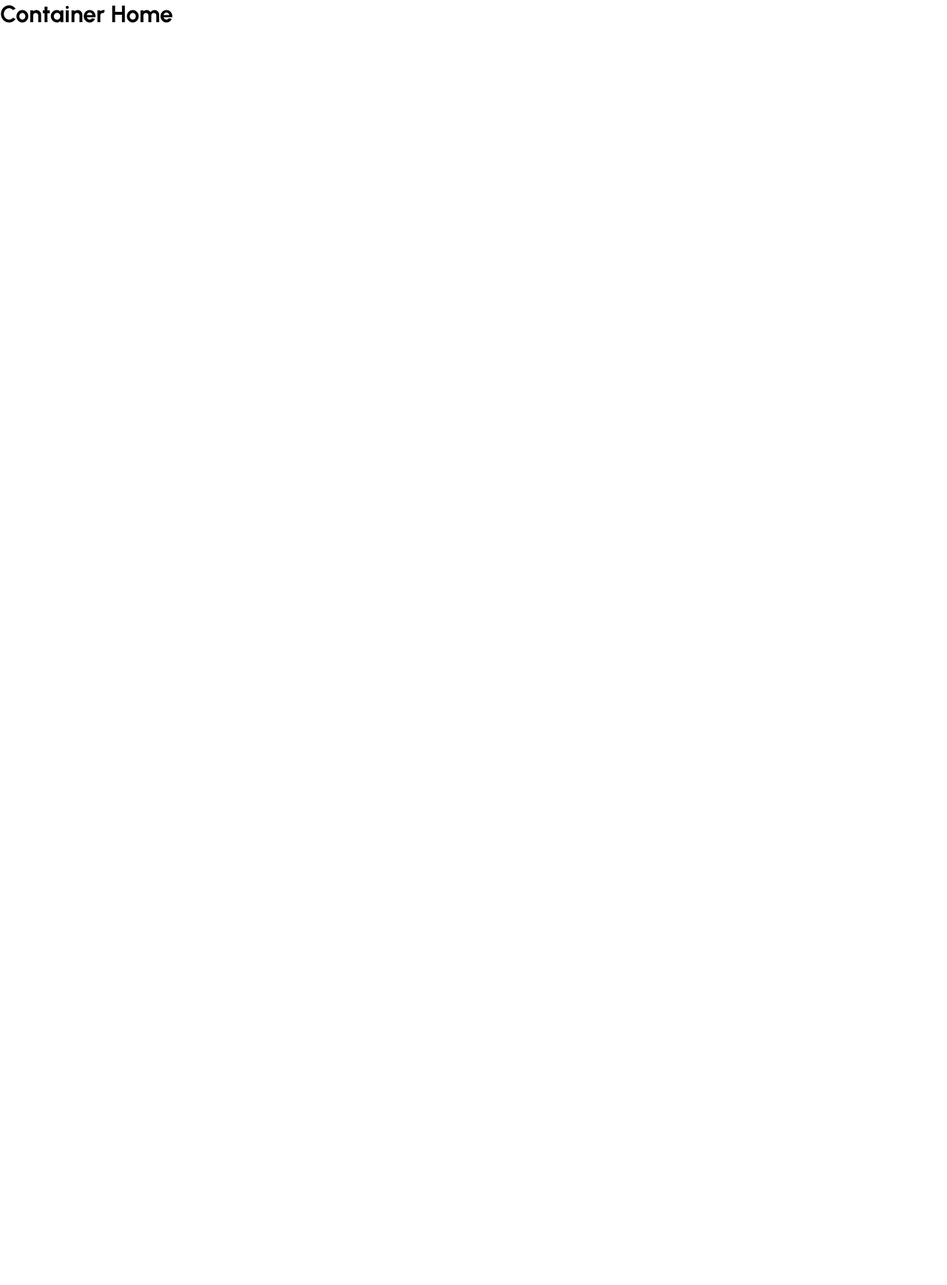
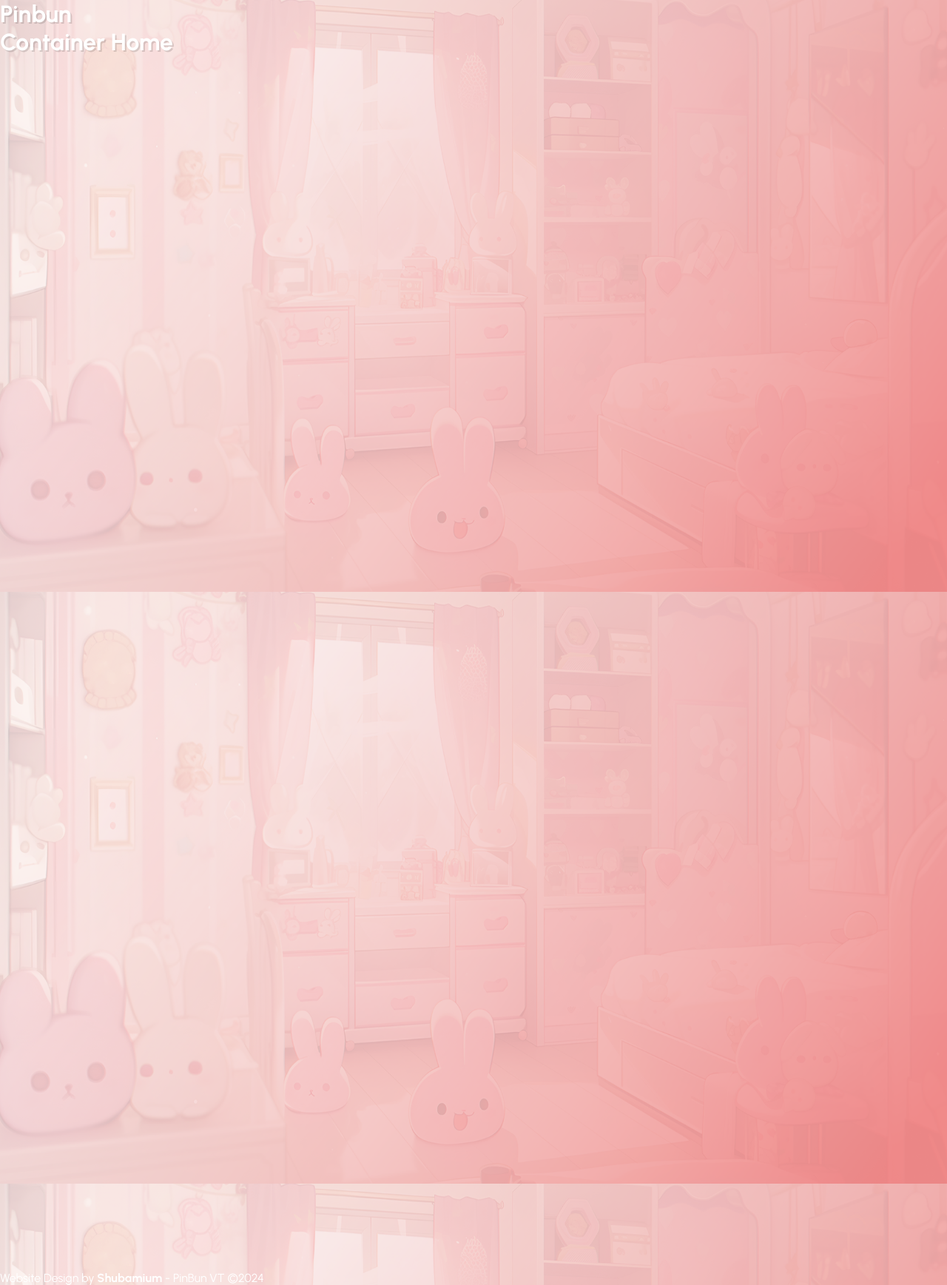
Before and after one commit to Shubamium/PinBun, a Next.js app: page / in a window 1280 px wide. Shown: the whole page at 74% size. Before the commit the page ends 800 px from the top, so only its background shows below. Built offline with nearby package versions, Linux system fonts and the light colour scheme.

Commit message:
Initialize the header and footer and general basic styling

```diff
--- a/src/app/globals.scss
+++ b/src/app/globals.scss
@@ -3,9 +3,23 @@
   box-sizing: border-box;
   padding: 0;
   margin: 0;
+	color: white;
 }
 
+h1,h2,p{
+	text-shadow: 2px 2px rgba(0, 0, 0, 0.132);
+}
 html,
 body {
   overflow-x: hidden;
+	background: url('/images/backgrounds/body_normal.png'),white;
+	background-size: cover;
+	background-attachment: fixed;
+	background-repeat: no-repeat;
+	min-width: 100%;
 }
+
+
+main{
+	min-height: 210vh;
+}
--- a/src/app/layout.tsx
+++ b/src/app/layout.tsx
@@ -2,6 +2,8 @@ import type { Metadata } from 'next'
 import { Urbanist, Fredoka } from 'next/font/google'
 import './globals.scss'
 import { CSSProperties } from 'react'
+import Header from '@/components/layout/header/Header'
+import Footer from '@/components/layout/footer/Footer'
 
 const fredoka = Fredoka({ subsets: ['latin'] })
 const urbanist = Urbanist({ subsets: ['latin'] })
@@ -26,7 +28,11 @@ export default function RootLayout({
 }) {
   return (
     <html lang="en">
-      <body className={urbanist.className} style={{'--fontMain':urbanist.className,'--fontAlt':fredoka.className} as CSSProperties} >{children}</body>
+      <body className={urbanist.className} style={{'--fontMain':urbanist.className,'--fontAlt':fredoka.className} as CSSProperties} >
+				<Header/>
+				{children}
+				<Footer/>
+			</body>
     </html>
   )
 }
--- a/src/app/page.tsx
+++ b/src/app/page.tsx
@@ -5,4 +5,5 @@ export default function Home() {
 			 <h1>Container Home</h1>
     </main>
   )
+
 }
--- /dev/null
+++ b/src/components/layout/footer/Footer.tsx
@@ -0,0 +1,11 @@
+import React from 'react'
+import './footer.scss'
+type Props = {}
+
+export default function Footer({}: Props) {
+	return (
+		<footer>
+			Website Design by <b>Shubamium</b> -  PinBun VT &copy;2024
+		</footer>
+	)
+}
--- /dev/null
+++ b/src/components/layout/header/Header.tsx
@@ -0,0 +1,11 @@
+import React from 'react'
+import './header.scss'
+type Props = {}
+
+export default function Header({}: Props) {
+	return (
+		<header className='main_header'>
+		<h1>Pinbun</h1>
+		</header>
+	)
+}
```
Also changed, not shown: public/images/backgrounds/body_normal.png (added), src/components/layout/footer/footer.scss (added), src/components/layout/header/header.scss (added).
